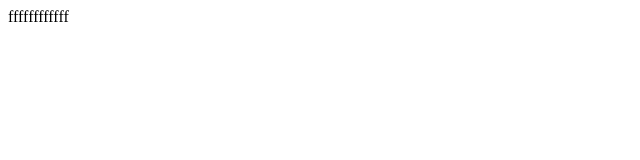
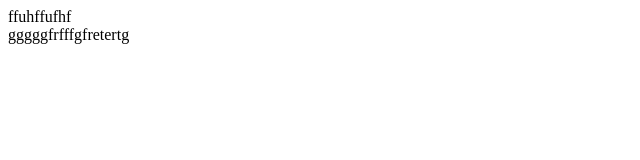
Before and after one commit to kohssy0857/test-01, a plain HTML site: page index.html in a window 1280 px wide. Shown: the whole page, without its empty margins (0-640 px from the left). Drawn offline with Linux system fonts and the light colour scheme.

Commit message:
Update index.html

```diff
--- a/index.html
+++ b/index.html
@@ -1,2 +1,3 @@
 <!DOCTYPE html>
-<head>ffffffffffff</head>
+<head>ffuhffufhf</head>
+<header>gggggfrfffgfretertg</header>
```
